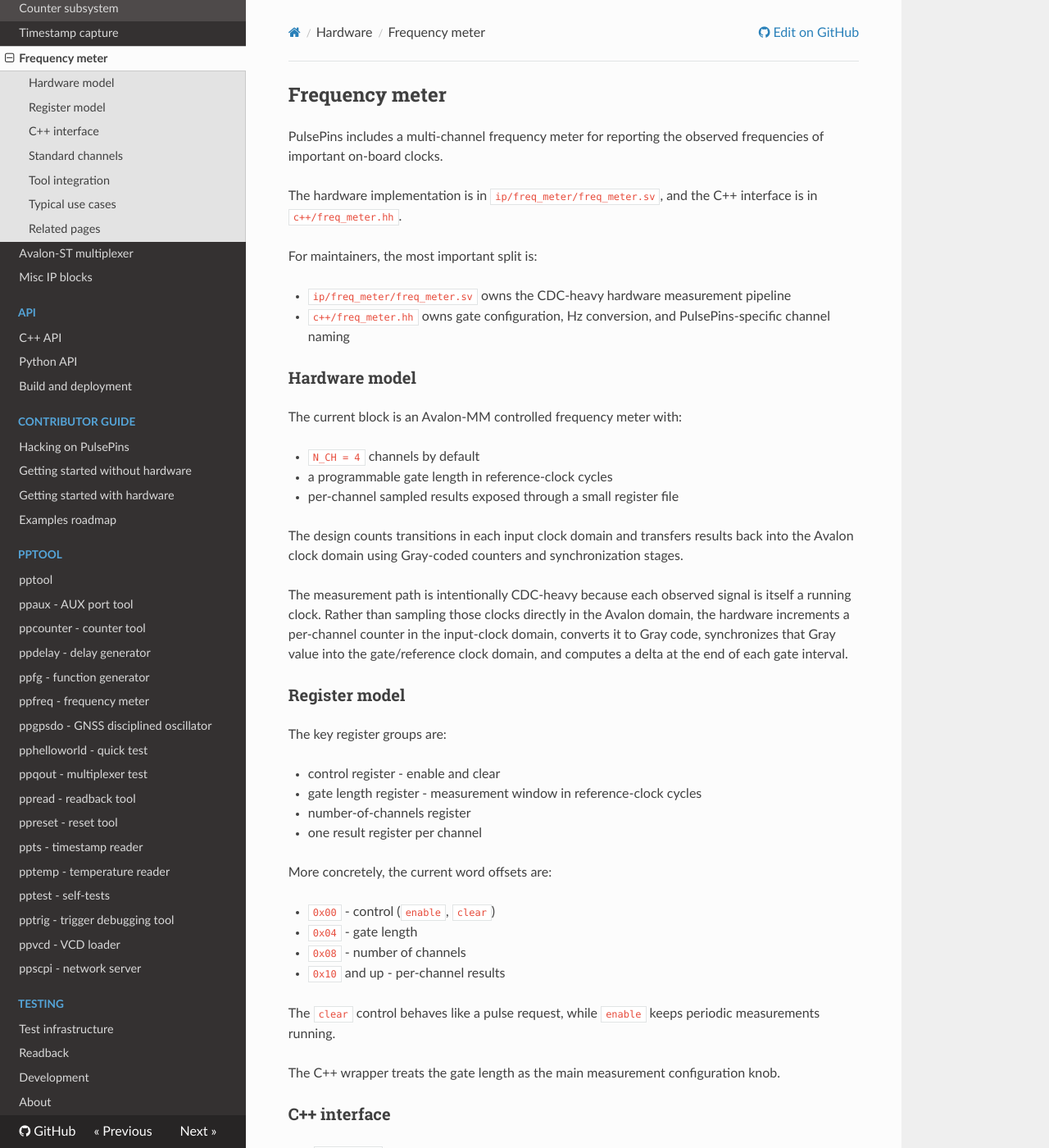
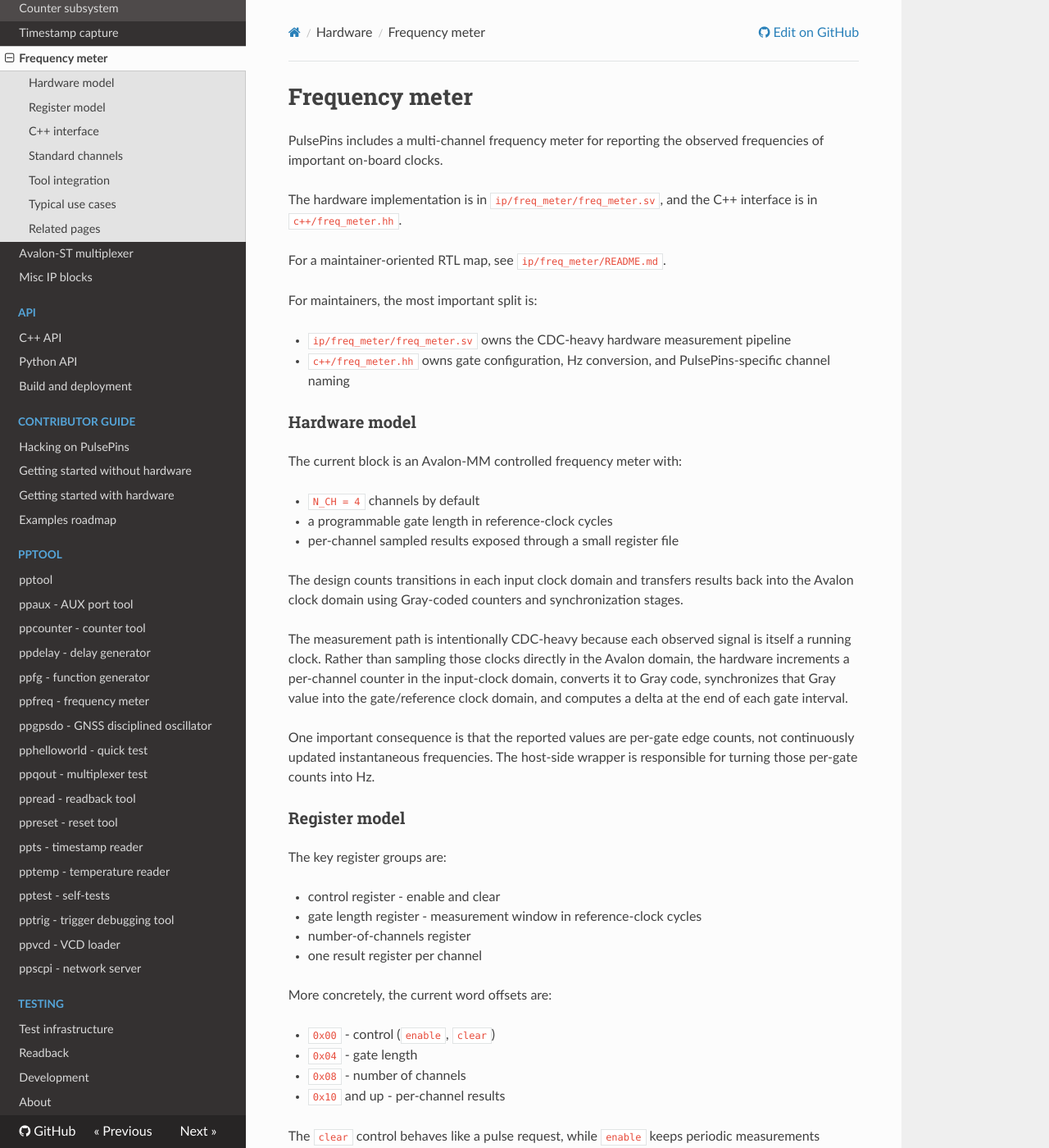
Before and after one commit to rokzitko/PulsePins, an MkDocs documentation site: the page built from docs/docs/freq_meter.md, in a window 1280 px wide and 1400 px high. Shown: the whole window at 82% size. Built offline with MkDocs 1.6.1, drawn with Linux system fonts in a browser that asks for light colours; nearby versions of some CDN libraries; some of the changed text lies outside the part shown.

Commit message:
document frequency meter behavior

```diff
--- a/docs/docs/freq_meter.md
+++ b/docs/docs/freq_meter.md
@@ -1,8 +1,10 @@
-## Frequency meter
+# Frequency meter
 
 PulsePins includes a multi-channel frequency meter for reporting the observed frequencies of important on-board clocks.
 
 The hardware implementation is in `ip/freq_meter/freq_meter.sv`, and the C++ interface is in `c++/freq_meter.hh`.
+
+For a maintainer-oriented RTL map, see `ip/freq_meter/README.md`.
 
 For maintainers, the most important split is:
 
@@ -20,6 +22,8 @@ The current block is an Avalon-MM controlled frequency meter with:
 The design counts transitions in each input clock domain and transfers results back into the Avalon clock domain using Gray-coded counters and synchronization stages.
 
 The measurement path is intentionally CDC-heavy because each observed signal is itself a running clock. Rather than sampling those clocks directly in the Avalon domain, the hardware increments a per-channel counter in the input-clock domain, converts it to Gray code, synchronizes that Gray value into the gate/reference clock domain, and computes a delta at the end of each gate interval.
+
+One important consequence is that the reported values are per-gate edge counts, not continuously updated instantaneous frequencies. The host-side wrapper is responsible for turning those per-gate counts into Hz.
 
 ### Register model
 
@@ -79,6 +83,13 @@ The current C++ layer names the four channels as:
 
 The wrapper currently expects all four channels to be present.
 
+The standard channel IDs in `c++/freq_meter.hh` are:
+
+* `0` - external clock
+* `1` - internal clock
+* `2` - streamer clock
+* `3` - core clock
+
 ### Tool integration
 
 `ppfreq` is the user-facing command-line interface to this subsystem.
```
Also changed, not shown: docs/docs/ppfreq.md (+3 -1 lines), ip/freq_meter/README.md (added), 1 other file.
